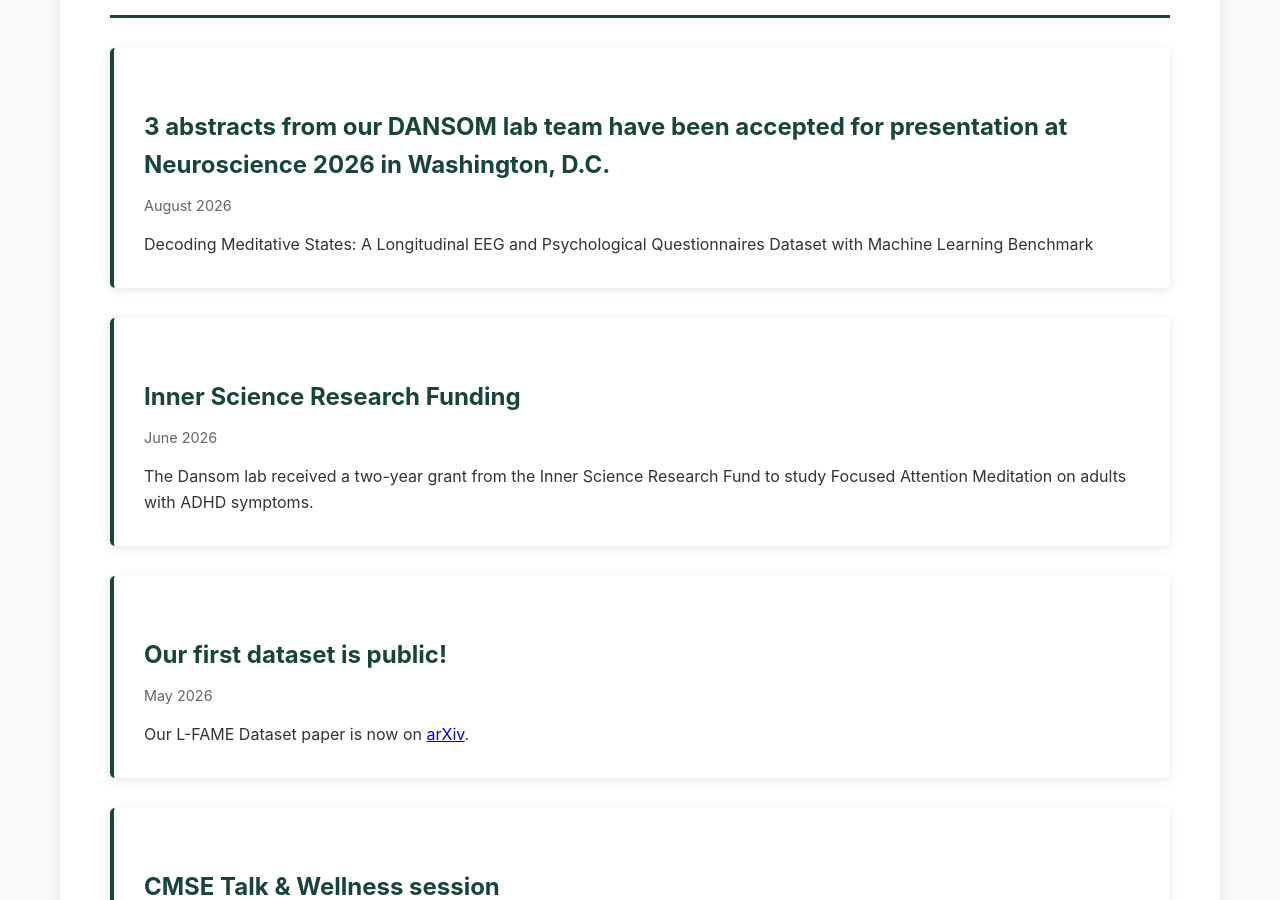
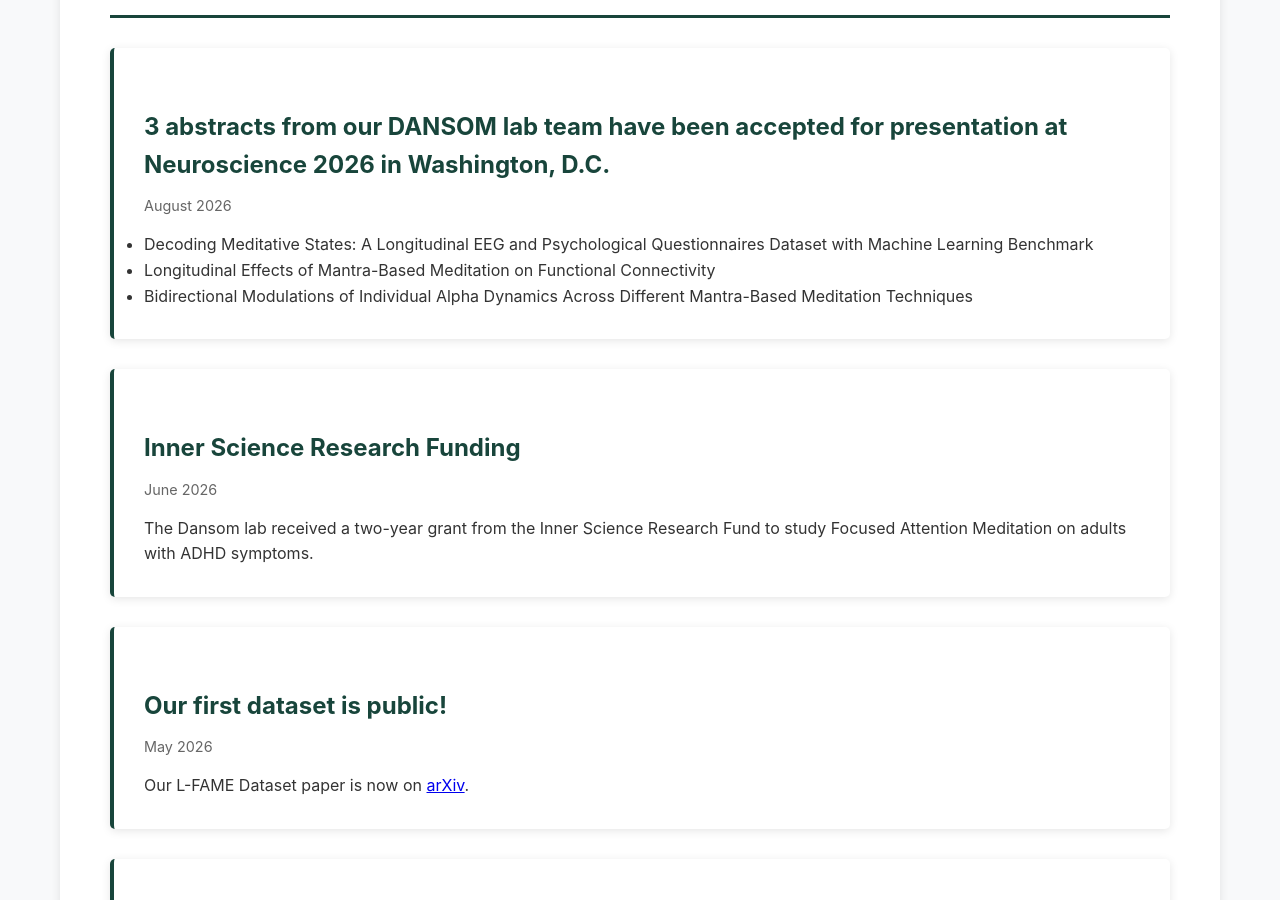
Before and after one commit to dans-om/dans-om.github.io, a Jekyll site: the page built from news.md, in a window 1280 px wide and 900 px high, scrolled down 432 px. Built offline with Jekyll 4.4.1, drawn with Linux system fonts in a browser that asks for light colours.

Commit message:
Update news.yml

```diff
--- a/_data/news.yml
+++ b/_data/news.yml
@@ -1,6 +1,11 @@
 - date: "August 2026"
   title: "3 abstracts from our DANSOM lab team have been accepted for presentation at Neuroscience 2026 in Washington, D.C."
-  description: 'Decoding Meditative States: A Longitudinal EEG and Psychological Questionnaires Dataset with Machine Learning Benchmark'
+  description: |
+    <ul>
+      <li>Decoding Meditative States: A Longitudinal EEG and Psychological Questionnaires Dataset with Machine Learning Benchmark</li>
+      <li>Longitudinal Effects of Mantra-Based Meditation on Functional Connectivity</li>
+      <li>Bidirectional Modulations of Individual Alpha Dynamics Across Different Mantra-Based Meditation Techniques</li>
+    </ul>
 
 - date: "June 2026"
   title: "Inner Science Research Funding"
```
